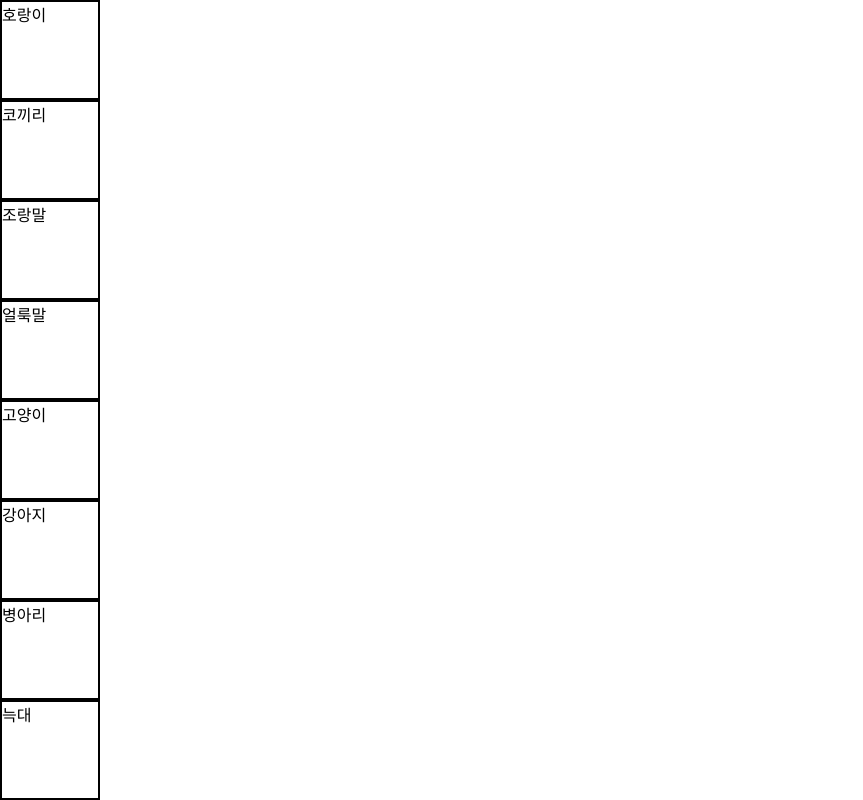
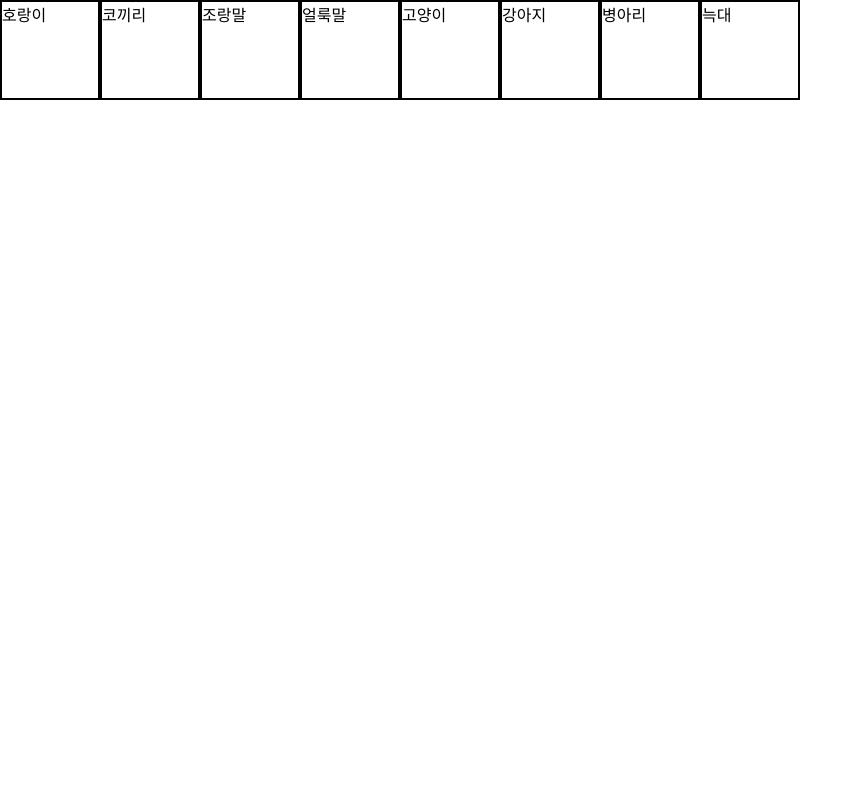
Before and after one commit to djmin43/dnd, a Next.js app: page / in a window 1280 px wide. Shown: the whole page, without its empty margins (0-863 px from the left). Built offline with nearby package versions, Linux system fonts and the light colour scheme.

Commit message:
trying horizontals

```diff
--- a/pages/index.tsx
+++ b/pages/index.tsx
@@ -1,12 +1,16 @@
 import type { NextPage } from 'next'
 import DragAndDropList from '../src/components/DragAndDropList'
+import DragList from '../src/components/DragList'
+import { css } from '@emotion/css'
 
 const Home: NextPage = () => {
   return (
-    <div className="App">
+    <div >
       <DragAndDropList />
+      <DragList />
     </div>
   )
 }
 
+
 export default Home
--- a/src/components/DragAndDropList.tsx
+++ b/src/components/DragAndDropList.tsx
@@ -1,16 +1,17 @@
 import React, { useState, useEffect, useLayoutEffect } from 'react'
 import { DragDropContext, Droppable, Draggable } from 'react-beautiful-dnd'
-import { resetServerContext } from 'react-beautiful-dnd'
+// import { resetServerContext } from 'react-beautiful-dnd'
 import { elements } from '../list'
 import ListItem from './ListItem'
+import { css } from '@emotion/css'
 
 const DragAndDropList = () => {
   const [items, setItems] = useState(elements)
   const [winReady, setWinReady] = useState(false)
 
-  useEffect(() => {
-    resetServerContext()
-  }, [items])
+  // useEffect(() => {
+  //   resetServerContext()
+  // }, [items])
 
   useEffect(() => {
     setWinReady(true)
@@ -30,9 +31,10 @@ const DragAndDropList = () => {
   return (
     <DragDropContext onDragEnd={onDragEnd}>
       {winReady &&
-      <Droppable droppableId="droppable">
+      <Droppable droppableId="droppable" direction="horizontal">
         {(provided, snapshot) => (
           <div
+            className={containerStyle}
             {...provided.droppableProps}
             ref={provided.innerRef}
           >
@@ -58,4 +60,8 @@ const DragAndDropList = () => {
   )
 }
 
+const containerStyle = css`
+  display: inline-flex;
+`
+
 export default DragAndDropList
--- /dev/null
+++ b/src/components/DragList.tsx
@@ -0,0 +1,13 @@
+import React from 'react'
+import { DragDropContext } from 'react-beautiful-dnd'
+import { elements } from '../list'
+
+const DragList = () => {
+  return (
+    <div>
+
+    </div>
+  )
+}
+
+export default DragList
```
